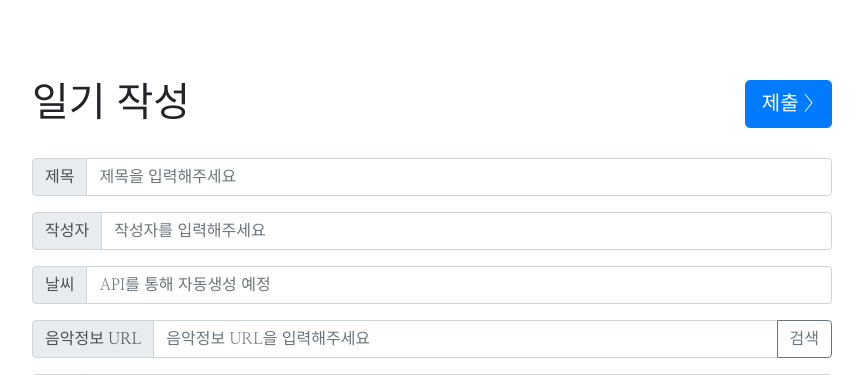
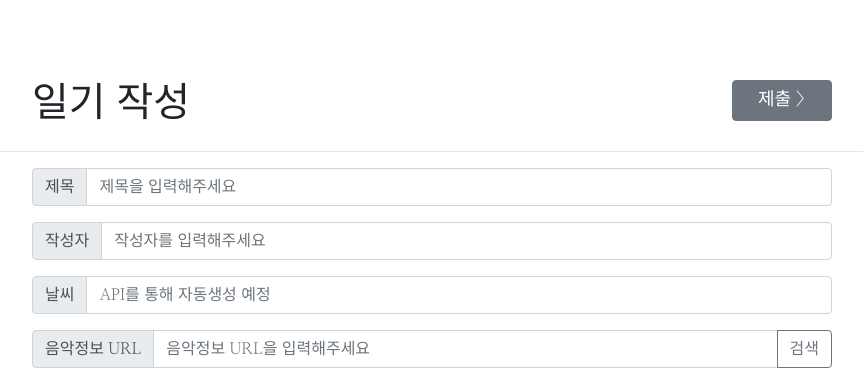
Before and after one commit to sparta-cloud-a3/music-diary, a Flask app: page /write in a window 1280 px wide. Shown: the top 375 px of the page, without its empty margins (208-1071 px from the left). Run offline with Flask 2, Linux system fonts and the light colour scheme; some libraries are stand-ins or nearby versions; some web fonts are replaced.

Commit message:
feat: diary와 write_diary 정렬하고 꾸민 파일

```diff
--- a/templates/write_diary.html
+++ b/templates/write_diary.html
@@ -53,6 +53,11 @@
             margin: 30px auto 30px;
             text-align: right;
 
+        }
+
+        .submit-btn {
+            width: 100px;
+            font-size: 18px;
         }
 
         .head {
@@ -120,9 +125,11 @@
             <h1>일기 작성</h1>
         </div>
         <div>
-            <button type="submit" class="btn btn-primary btn-lg" onclick="submit()">제출 ></button>
+            <button type="submit" class="btn btn-secondary submit-btn" onclick="submit()">제출 ></button>
         </div>
     </div>
+
+    <hr>
 
     <div class="input-box">
 
```
Also changed, not shown: templates/diary.html (+17 -7 lines).
